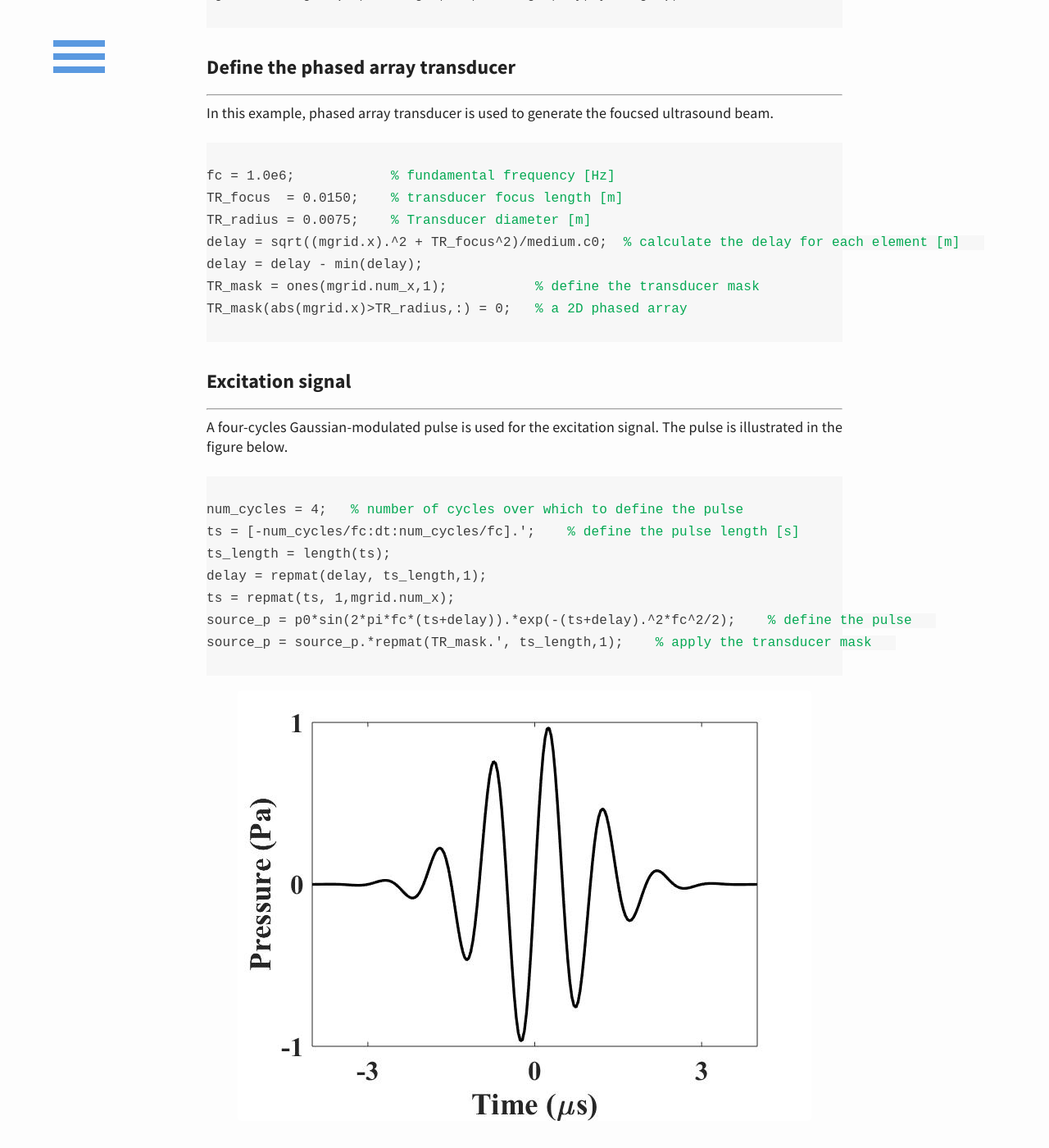
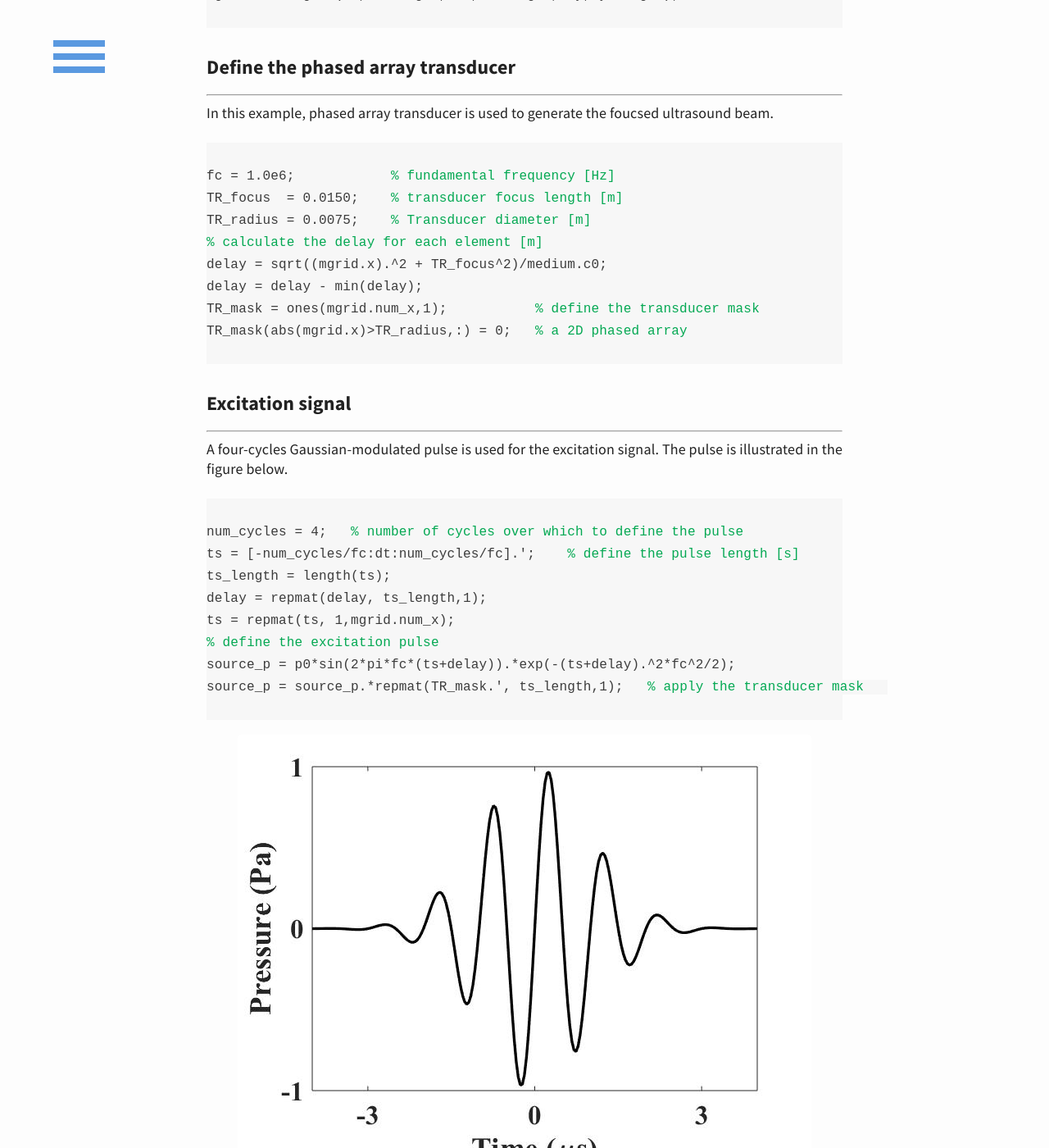
Before and after one commit to m-SOUND/mSOUND, a Jekyll site: the page built from _posts/2019-02-17-TMDM_2D_homogeneous.html, in a window 1280 px wide and 1400 px high, scrolled down 905 px. Shown: the whole window at 82% size. Built offline with Jekyll 4.4.1, drawn with Linux system fonts in a browser that asks for light colours.

Commit message:
Update 2019-02-17-TMDM_2D_homogeneous.html

```diff
--- a/_posts/2019-02-17-TMDM_2D_homogeneous.html
+++ b/_posts/2019-02-17-TMDM_2D_homogeneous.html
@@ -43,7 +43,8 @@ In this example, phased array transducer is used to generate the foucsed ultraso
 fc = 1.0e6;           <font color="#03a852"> % fundamental frequency [Hz]</font>
 TR_focus  = 0.0150;   <font color="#03a852"> % transducer focus length [m]</font>
 TR_radius = 0.0075;   <font color="#03a852"> % Transducer diameter [m]</font>
-delay = sqrt((mgrid.x).^2 + TR_focus^2)/medium.c0; <font color="#03a852"> % calculate the delay for each element [m]</font>
+<font color="#03a852">% calculate the delay for each element [m]</font>
+delay = sqrt((mgrid.x).^2 + TR_focus^2)/medium.c0;
 delay = delay - min(delay);
 TR_mask = ones(mgrid.num_x,1);          <font color="#03a852"> % define the transducer mask</font>
 TR_mask(abs(mgrid.x)>TR_radius,:) = 0;  <font color="#03a852"> % a 2D phased array</font>
@@ -63,8 +64,9 @@ ts = [-num_cycles/fc:dt:num_cycles/fc].';   <font color="#03a852"> % define the
 ts_length = length(ts);
 delay = repmat(delay, ts_length,1);
 ts = repmat(ts, 1,mgrid.num_x);
-source_p = p0*sin(2*pi*fc*(ts+delay)).*exp(-(ts+delay).^2*fc^2/2);   <font color="#03a852"> % define the pulse </font>
-source_p = source_p.*repmat(TR_mask.', ts_length,1);   <font color="#03a852"> % apply the transducer mask </font>
+<font color="#03a852">% define the excitation pulse </font>
+source_p = p0*sin(2*pi*fc*(ts+delay)).*exp(-(ts+delay).^2*fc^2/2);
+source_p = source_p.*repmat(TR_mask.', ts_length,1);  <font color="#03a852"> % apply the transducer mask </font>
 </code>
 </pre>
  <img src="/mSOUND/img/Gaussian_pulse.jpg" alt="Guassian modulated pulse">
```
